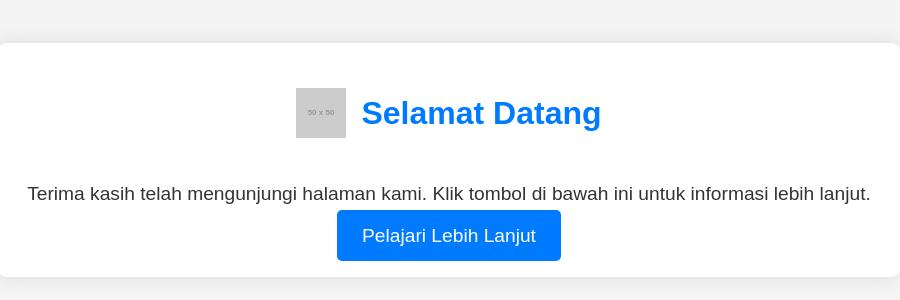
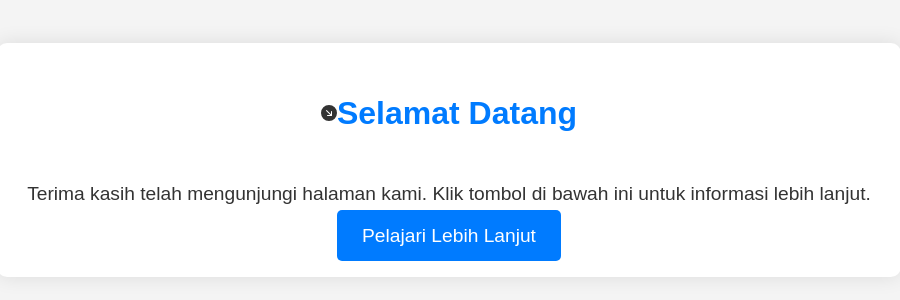
Before and after one commit to naelsiahaan/pageLink, a plain HTML site: page index.html in a window 1280 px wide. Shown: the part 240-540 px from the top of the page, without its empty margins (191-1091 px from the left). Drawn offline with Linux system fonts and the light colour scheme; placeholder pictures from the web are drawn by us.

Commit message:
Update index.html

```diff
--- a/index.html
+++ b/index.html
@@ -66,7 +66,9 @@
 <body>
     <div class="container">
         <div class="news-header">
-            <img src="https://via.placeholder.com/50" alt="News Icon">
+            <svg xmlns="http://www.w3.org/2000/svg" width="16" height="16" fill="currentColor" class="bi bi-arrow-down-right-circle-fill" viewBox="0 0 16 16">
+              <path d="M0 8a8 8 0 1 1 16 0A8 8 0 0 1 0 8m5.904-2.803a.5.5 0 1 0-.707.707L9.293 10H6.525a.5.5 0 0 0 0 1H10.5a.5.5 0 0 0 .5-.5V6.525a.5.5 0 0 0-1 0v2.768z"/>
+            </svg>
             <h1>Selamat Datang</h1>
         </div>
         <p>Terima kasih telah mengunjungi halaman kami. Klik tombol di bawah ini untuk informasi lebih lanjut.</p>
```
